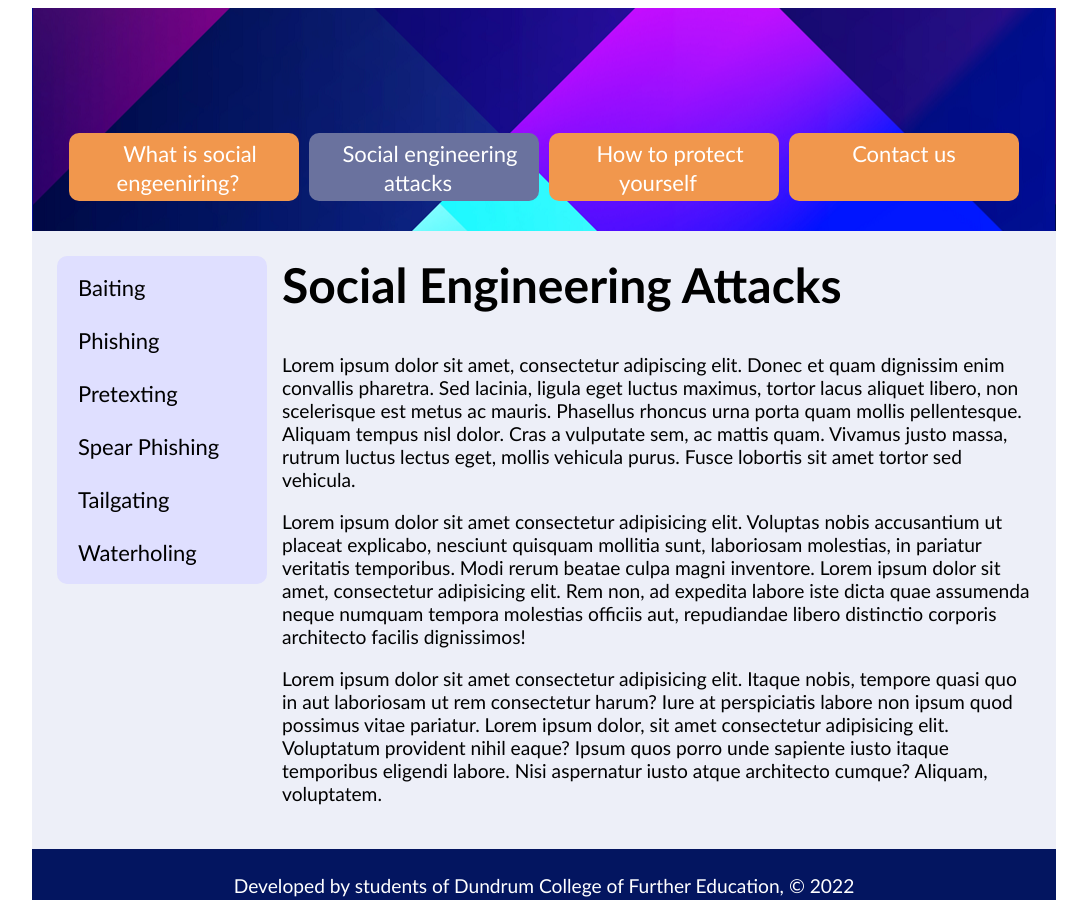
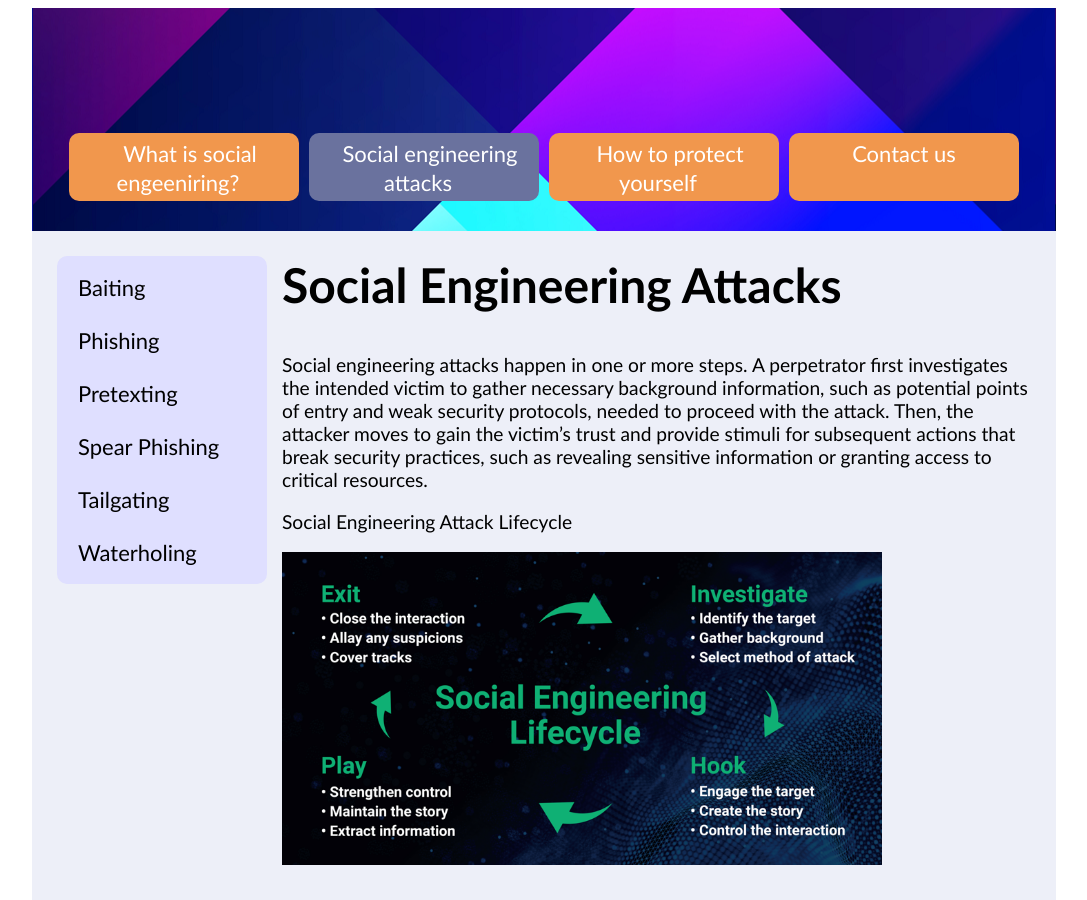
Before and after one commit to Raheem-student/social-engeeniring, a plain HTML site: page social-engineering-attacks.html in a window 1280 px wide. Shown: the top 900 px of the page, without its empty margins (96-1183 px from the left). Drawn offline with Linux system fonts and the light colour scheme.

Commit message:
ala: social eng attacks page updated

```diff
--- a/social-engineering-attacks.html
+++ b/social-engineering-attacks.html
@@ -14,7 +14,7 @@
 
 <body>
   <header>
-  <!--<div class="banner">
+    <!--<div class="banner">
       <img src="images/banner3.jpg" alt="banner 3"/>
     </div>-->
     <!--the main menu on the header of web page - should be the same for all web pages-->
@@ -57,27 +57,21 @@
       <!--The right side text about the type of attack - only for Social Engineering Attacks web pages-->
       <h1>Social Engineering Attacks</h1>
       <p>
-        Lorem ipsum dolor sit amet, consectetur adipiscing elit. Donec et quam
-        dignissim enim convallis pharetra. Sed lacinia, ligula eget luctus
-        maximus, tortor lacus aliquet libero, non scelerisque est metus ac
-        mauris. Phasellus rhoncus urna porta quam mollis pellentesque. Aliquam
-        tempus nisl dolor. Cras a vulputate sem, ac mattis quam. Vivamus justo
-        massa, rutrum luctus lectus eget, mollis vehicula purus. Fusce
-        lobortis sit amet tortor sed vehicula.
+        Social engineering attacks happen in one or more steps. A perpetrator first investigates the intended victim to
+        gather necessary background information, such as potential points of entry and weak security protocols, needed
+        to proceed with the attack. Then, the attacker moves to gain the victim’s trust and provide stimuli for
+        subsequent actions that break security practices, such as revealing sensitive information or granting access to
+        critical resources.
+
       </p>
 
       <p>
-        Lorem ipsum dolor sit amet consectetur adipisicing elit. Voluptas nobis accusantium ut placeat explicabo,
-        nesciunt quisquam mollitia sunt, laboriosam molestias, in pariatur veritatis temporibus. Modi rerum beatae culpa
-        magni inventore. Lorem ipsum dolor sit amet, consectetur adipisicing elit. Rem non, ad expedita labore iste
-        dicta quae assumenda neque numquam tempora molestias officiis aut, repudiandae libero distinctio corporis
-        architecto facilis dignissimos!
+        Social Engineering Attack Lifecycle
+
       </p>
+      <img src="/images/social-engineering-cycle.png" alt="Social Engineering Attack Lifecycle" width="600px">
 
-      <p>Lorem ipsum dolor sit amet consectetur adipisicing elit. Itaque nobis, tempore quasi quo in aut laboriosam ut
-        rem consectetur harum? Iure at perspiciatis labore non ipsum quod possimus vitae pariatur. Lorem ipsum dolor,
-        sit amet consectetur adipisicing elit. Voluptatum provident nihil eaque? Ipsum quos porro unde sapiente iusto
-        itaque temporibus eligendi labore. Nisi aspernatur iusto atque architecto cumque? Aliquam, voluptatem.</p>
+      <p></p>
     </section>
   </main>
 
```
Also changed, not shown: images/social-engineering-cycle.png (added).
